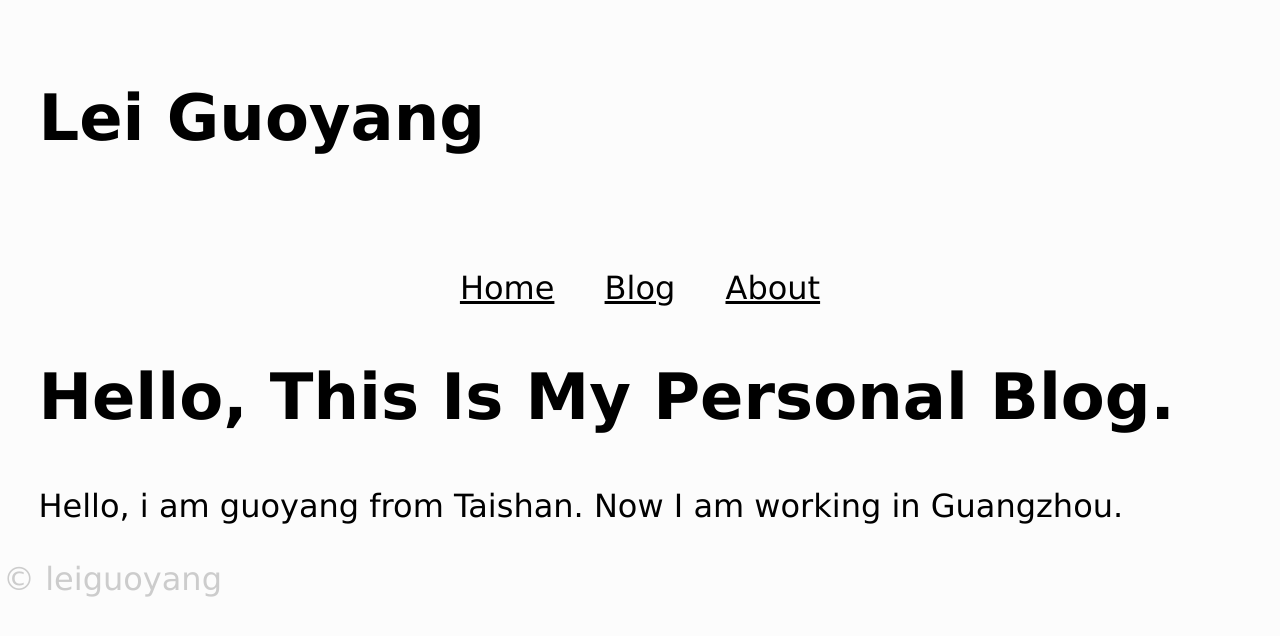
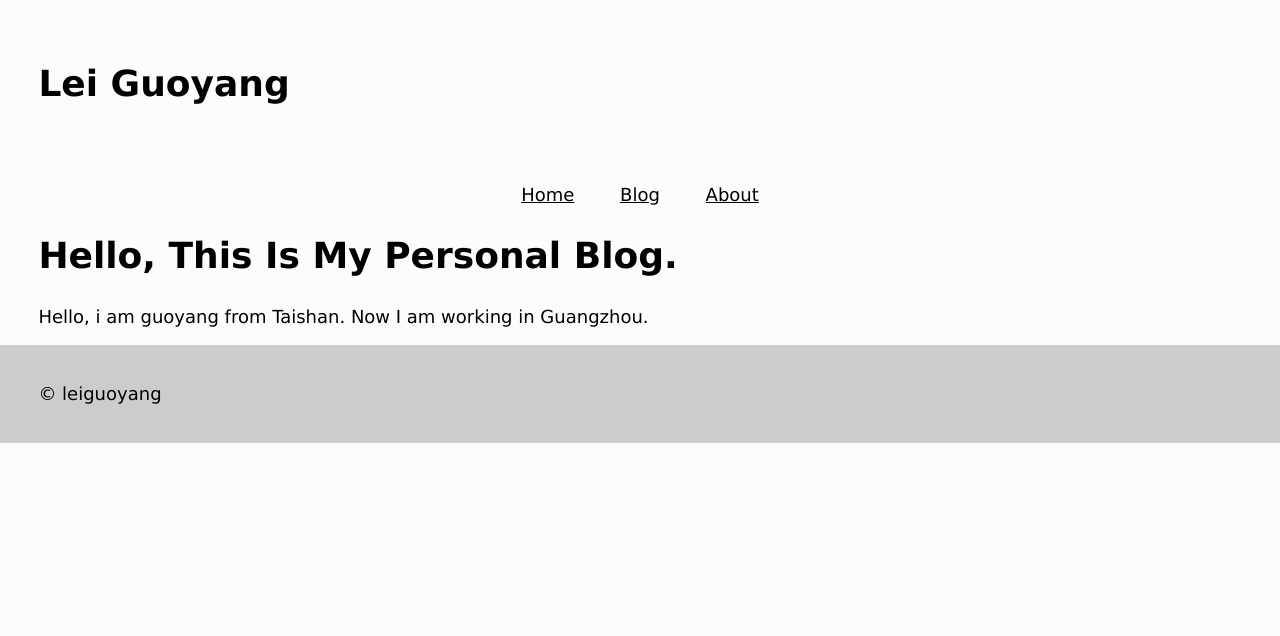
Before and after one commit to leiguoyang/leiguoyang.github.io, a Jekyll site: the page built from index.html, in a window 1280 px wide. Shown: the top 636 px of the page. Built offline with Jekyll 4.4.1, drawn with Linux system fonts in a browser that asks for light colours.

Commit message:
Update mobile.css

```diff
--- a/css/mobile.css
+++ b/css/mobile.css
@@ -1,6 +1,6 @@
 /*for mobile phone*/
 body {
-	font: xx-large Verdana, sans-serif;
+	font: large Verdana, sans-serif;
 	color: black;
 	background-color: #fcfcfc;
 	margin: 0px;
@@ -20,6 +20,6 @@ header {
 }
 
 footer {
-  padding: 3px;
-  color: #ccc;
+  padding: 3%;
+  background-color: #ccc;
 }
```
